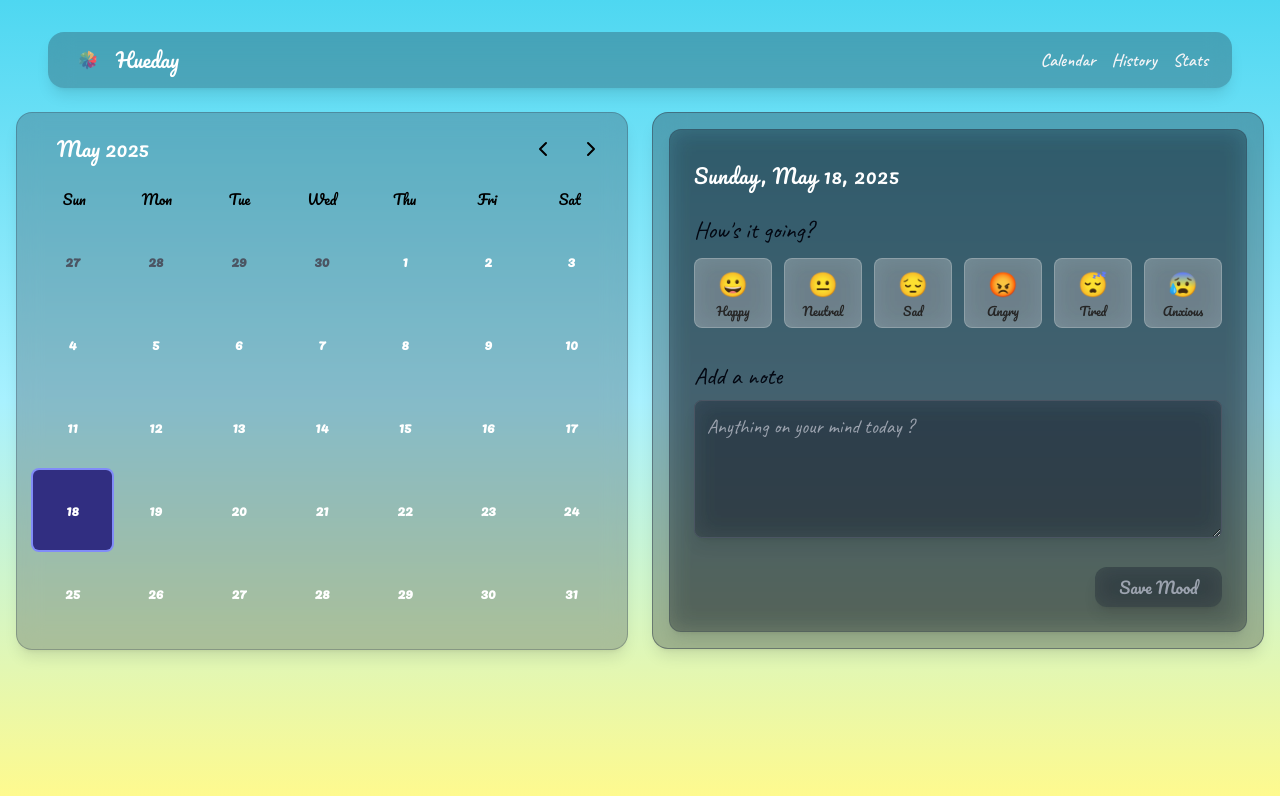
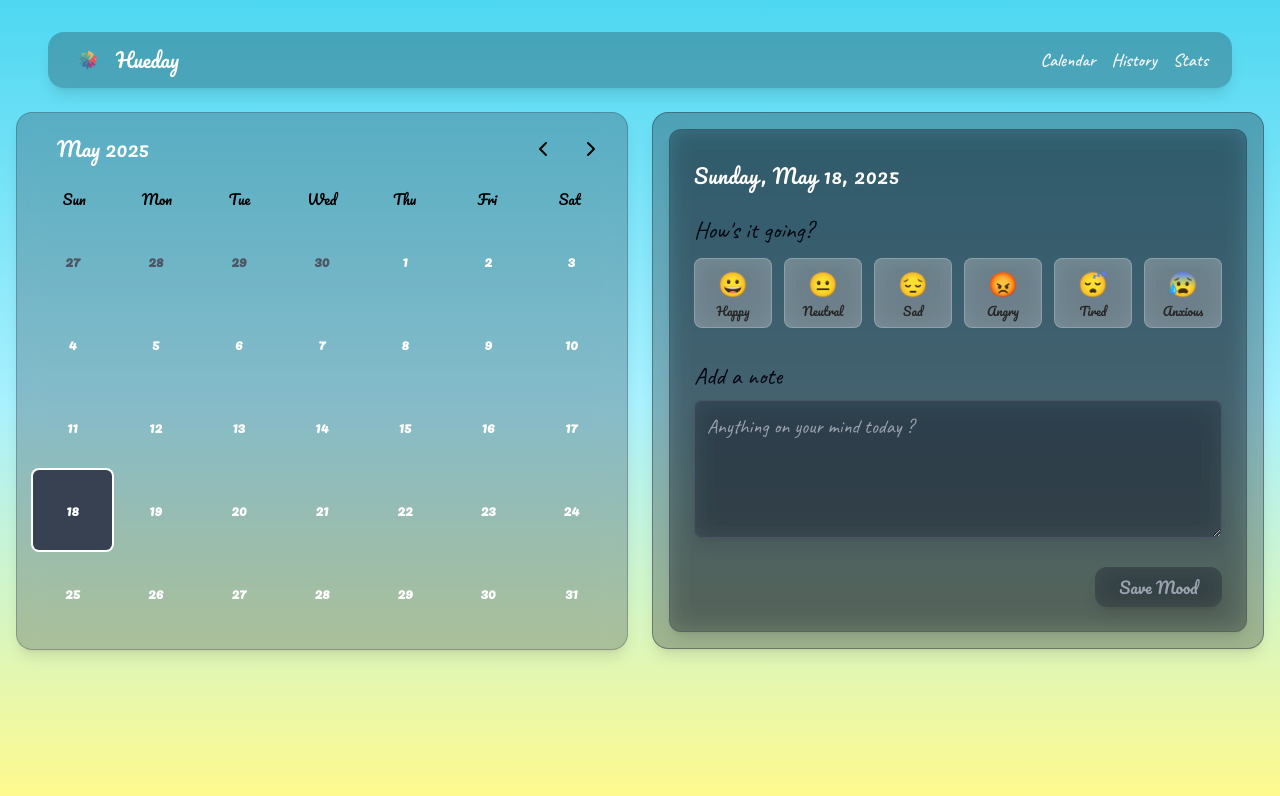
Before and after one commit to phoenix-cx10/hueday, a React (Vite) app: page / in a window 1280 px wide. Shown: the top 796 px of the page. Built offline with nearby package versions, Linux system fonts and the light colour scheme; a web font is replaced by a local one.

Commit message:
changes in color

```diff
--- a/src/components/CalendarView.tsx
+++ b/src/components/CalendarView.tsx
@@ -86,8 +86,8 @@ const CalendarView: React.FC = () => {
                 className={`aspect-square flex flex-col items-center justify-center p-1 rounded-md text-sm font-bold transition transform duration-200 ease-in-out hover:scale-110
 
                   ${isCurrentMonth ? 'text-white' : 'text-gray-600'}
-                  ${isToday ? 'ring-2 ring-indigo-400 font-bold' : ''}
-                  ${isSelected ? 'bg-indigo-900' : ''}
+                  ${isToday ? 'ring-2 ring-white font-bold' : ''}
+                  ${isSelected ? 'bg-gray-700 text-gray-950' : ''}
                 `}
                 style={{ backgroundColor: moodColor }}
               >
```
